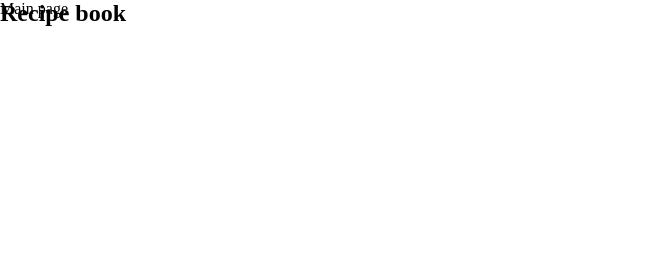
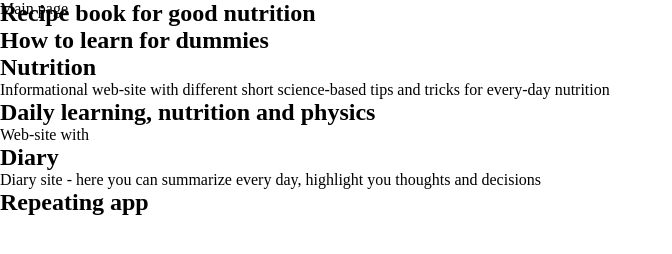
Before and after one commit to cors47/initial_project, a plain HTML site: page images/index.html in a window 1280 px wide. Shown: the whole page, without its empty margins (0-672 px from the left). Drawn offline with Linux system fonts and the light colour scheme; files that its build step writes are made by us from their sources.

Commit message:
Add more projects

```diff
--- a/images/index.html
+++ b/images/index.html
@@ -21,11 +21,30 @@
     <main>
         <section> <!--Overall describing of the purpose of this site.-->
             <h1></h1>
-        </section>
-        <section> <!--First project, describing and anchor-->
-            <h2>Recipe book</h2>
-        </section>
-        <section> <!--Second project, describing and anchor-->
+            <section> <!--First project, describing and anchor-->
+                <h2>Recipe book for good nutrition</h2>
+            </section>
+
+            <section> <!--Second project, describing and anchor-->
+                <h2>How to learn for dummies</h2>
+            </section>
+
+            <section>
+                <h2>Nutrition</h2>
+                <p>Informational web-site with different short science-based tips and tricks for every-day nutrition</p>
+            </section>
+
+            <section>
+                <h2>Daily learning, nutrition and physics</h2>
+                <p>Web-site with </p>
+            </section>
+            <section>
+                <h2>Diary</h2>
+                <p>Diary site - here you can summarize every day, highlight you thoughts and decisions</p>
+            </section>
+            <section>
+                <h2>Repeating app</h2>
+            </section>
 
         </section>
     </main>
```
